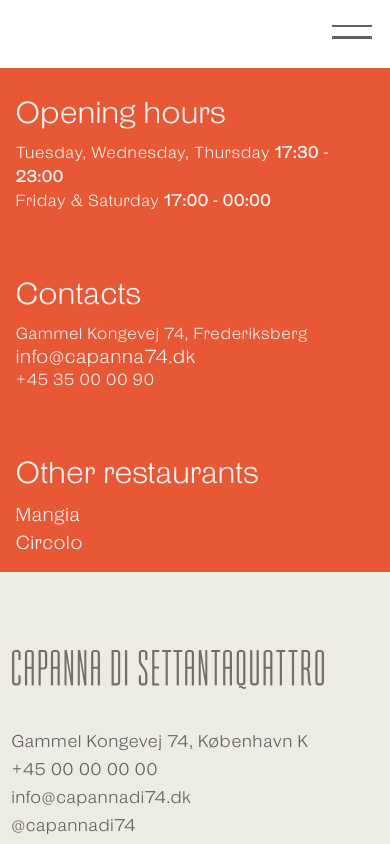
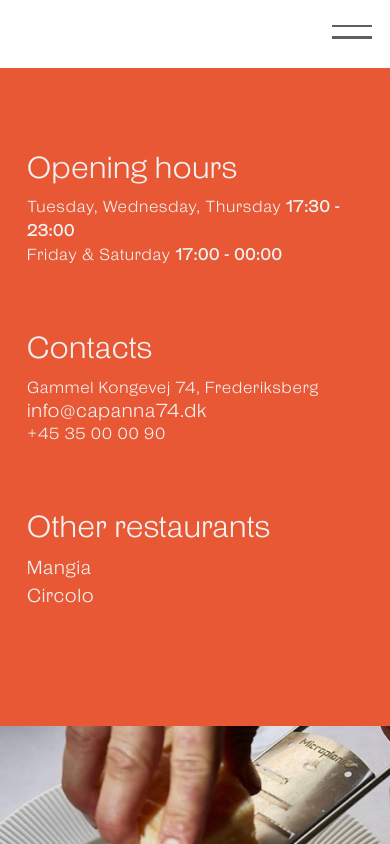
Before and after one commit to ozolinala/capanna74, a Next.js app: page /contact in a window 390 px wide. Shown: the top 844 px of the page. Built offline with nearby package versions, Linux system fonts and the light colour scheme.

Commit message:
padding in contacts

```diff
--- a/src/styles/Contact.module.css
+++ b/src/styles/Contact.module.css
@@ -45,9 +45,9 @@
 }
 
 @media only screen and (max-width: 768px) {
-  .contactsImage {
+  /* .contactsImage {
     display: none;
-  }
+  } */
 
   .container {
     grid-template-columns: 1fr;
@@ -56,4 +56,10 @@
   .contactInfoText {
     padding: 1rem;
   }
+  .contactInfoText {
+    padding-left: 7%;
+    padding-bottom: 30%;
+    margin-top: 20%;
+    gap: 4rem;
+  }
 }
```
